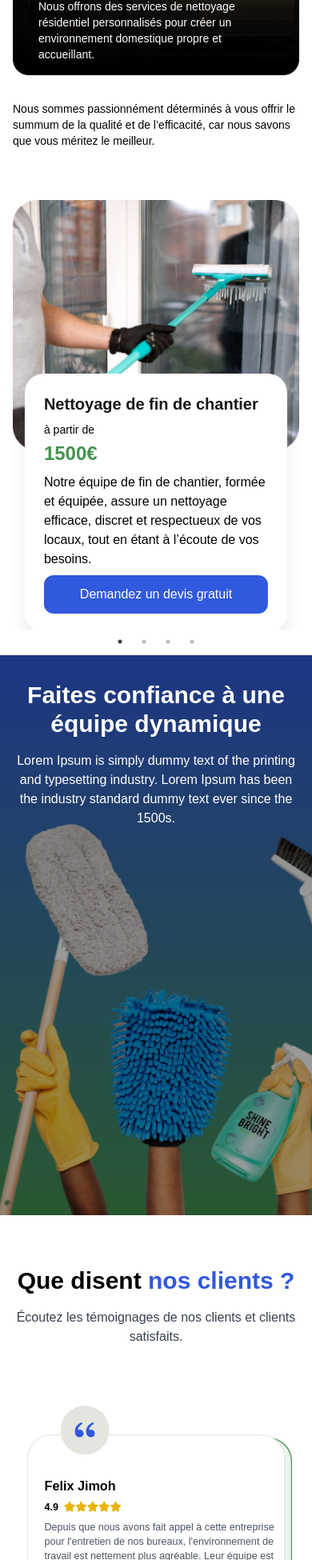
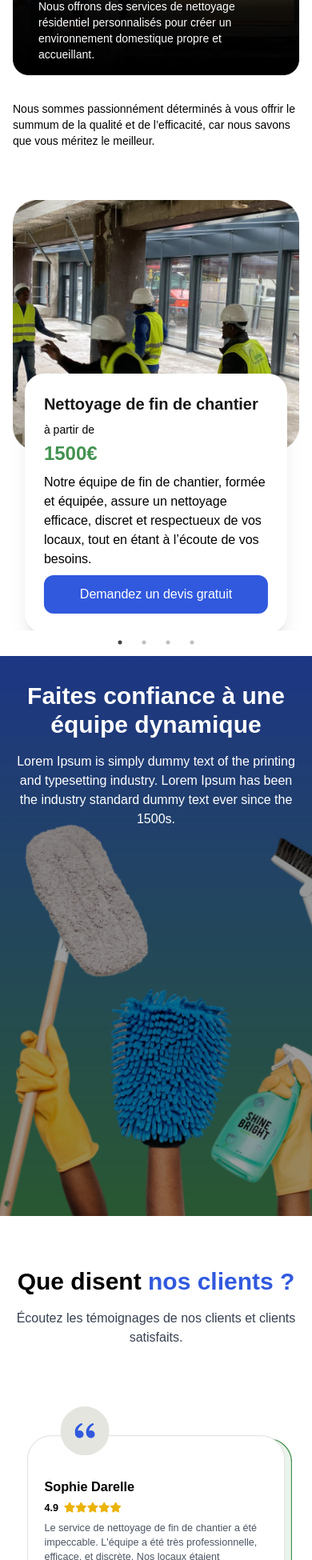
Before and after one commit to mohamedkonatepro/my-nimba-landing-page, a Next.js app: page / in a window 390 px wide. Shown: the part 2811-4761 px from the top of the page at 80% size. Built offline with nearby package versions, Linux system fonts and the light colour scheme.

Commit message:
add product and more review

```diff
--- a/src/components/CardReview.tsx
+++ b/src/components/CardReview.tsx
@@ -3,18 +3,22 @@ import Image from 'next/image';
 import { FaStar } from 'react-icons/fa';
 import QuoteBubble from './QuoteBubble';
 
-const CardReview = () => {
-  const [imageSrc, setImageSrc] = useState<string | null>(null); // Initialisez avec `null` pour éviter l'erreur
+type CardReviewProps = {
+  name: string;
+  reviewText: string;
+};
+
+const CardReview: React.FC<CardReviewProps> = ({ name, reviewText }) => {
+  const [imageSrc, setImageSrc] = useState<string | null>(null);
 
   useEffect(() => {
-    // Choisir aléatoirement entre les deux images
     const images = ['/img/Groupe 8917.svg', '/img/Groupe 8916.svg'];
     const randomImage = images[Math.floor(Math.random() * images.length)];
     setImageSrc(randomImage);
   }, []);
 
   if (!imageSrc) {
-    return null; // Ne pas afficher l'image tant que le `src` n'est pas défini
+    return null;
   }
 
   return (
@@ -22,7 +26,7 @@ const CardReview = () => {
       {/* Image de fond */}
       <Image
         src={imageSrc}
-        alt="Image de fond Groupe 8917"
+        alt="Image de fond"
         layout="responsive"
         width={300}
         height={100}
@@ -30,14 +34,14 @@ const CardReview = () => {
         className="relative"
       />
 
-      {/* QuoteBubble superposé, placé en haut */}
+      {/* QuoteBubble superposé */}
       <div className="absolute top-0 left-[5rem] transform -translate-x-1/2">
         <QuoteBubble />
       </div>
 
-      {/* Partie basse avec le texte, superposée sur l'image */}
+      {/* Partie basse avec le texte */}
       <div className="absolute bottom-0 left-0 w-full p-6 text-left bg-white bg-opacity-0">
-        <p className="text-black font-bold text-lg mb-1">Felix Jimoh</p>
+        <p className="text-black font-bold text-lg mb-1">{name}</p>
 
         {/* Note avec étoiles */}
         <div className="flex items-center justify-start mb-2">
@@ -50,9 +54,7 @@ const CardReview = () => {
         </div>
 
         {/* Texte descriptif */}
-        <p className="text-gray-600 text-sm">
-          {"Depuis que nous avons fait appel à cette entreprise pour l'entretien de nos bureaux, l'environnement de travail est nettement plus agréable. Leur équipe est toujours ponctuelle, discrète, et le travail est irréprochable."}
-        </p>
+        <p className="text-gray-600 text-sm">{reviewText}</p>
       </div>
     </div>
   );
--- a/src/components/Product.tsx
+++ b/src/components/Product.tsx
@@ -1,13 +1,20 @@
 import Image from 'next/image';
 
-const Product = () => {
+type ProductProps = {
+  imageSrc: string;
+  title: string;
+  price: number;
+  description: string;
+};
+
+const Product: React.FC<ProductProps> = ({ imageSrc, title, price, description }) => {
   return (
     <div className="max-w-sm mx-auto relative mb-56">
       {/* Image du produit */}
       <div className="w-full">
         <Image
-          src="/img/2150358980.png"
-          alt="Nettoyage de fin de chantier"
+          src={imageSrc}
+          alt={title}
           width={500}
           height={300}
           className="object-cover rounded-t-lg"
@@ -16,11 +23,11 @@ const Product = () => {
 
       {/* Bloc d'informations superposé sur l'image */}
       <div className="bg-white p-6 rounded-3xl shadow-xl absolute w-11/12 left-1/2 transform -translate-x-1/2 -translate-y-24">
-        <h3 className="text-xl font-bold mb-2">Nettoyage de fin de chantier</h3>
+        <h3 className="text-xl font-bold mb-2">{title}</h3>
         <p className="text-sm text-black mb-1">à partir de</p>
-        <p className="text-customGreen text-2xl font-bold mb-2">1500€</p>
+        <p className="text-customGreen text-2xl font-bold mb-2">{price}€</p>
         <p className="text-base text-black mb-2">
-          Notre équipe de fin de chantier, formée et équipée, assure un nettoyage efficace, discret et respectueux de vos locaux, tout en étant à l’écoute de vos besoins.
+          {description}
         </p>
 
         {/* Bouton d'appel à l'action */}
--- a/src/components/ReviewsSection.tsx
+++ b/src/components/ReviewsSection.tsx
@@ -1,22 +1,20 @@
 import React, { useState, useEffect } from 'react';
-import Slider from "react-slick"; // Importation de react-slick
-import "slick-carousel/slick/slick.css"; // Import des styles de slick-carousel
-import "slick-carousel/slick/slick-theme.css";
-import CardReview from './CardReview'; // Importation du composant CardReview
+import Slider from 'react-slick';
+import 'slick-carousel/slick/slick.css';
+import 'slick-carousel/slick/slick-theme.css';
+import CardReview from './CardReview';
 
 const ReviewsSection: React.FC = () => {
-  const [currentSlide, setCurrentSlide] = useState<number>(0); // État pour stocker la slide active
-  const [isMobile, setIsMobile] = useState<boolean>(false); // Pour vérifier si on est en mode mobile
+  const [currentSlide, setCurrentSlide] = useState<number>(0);
+  const [isMobile, setIsMobile] = useState<boolean>(false);
 
-  // Fonction pour détecter si l'utilisateur est sur mobile
   useEffect(() => {
     const handleResize = () => {
-      setIsMobile(window.innerWidth < 768); // Si l'écran est inférieur à 768px
+      setIsMobile(window.innerWidth < 768);
     };
 
-    // Exécuter lors du montage et à chaque redimensionnement
     window.addEventListener('resize', handleResize);
-    handleResize(); // Détecter à l'initialisation
+    handleResize();
 
     return () => {
       window.removeEventListener('resize', handleResize);
@@ -24,62 +22,76 @@ const ReviewsSection: React.FC = () => {
   }, []);
 
   const settings = {
-    dots: true, // Affiche des points sous le carrousel
-    infinite: true, // Boucle infinie des slides
-    speed: 500, // Vitesse de transition
-    slidesToShow: 3, // Nombre d'éléments visibles par slide (sur écran normal)
-    slidesToScroll: 1, // Nombre d'éléments à faire défiler
-    centerMode: true, // Active le mode centré
-    centerPadding: "0", // Retirer le padding pour une meilleure vue des cartes
-    beforeChange: (oldIndex: number, newIndex: number) => setCurrentSlide(newIndex), // Met à jour la slide active
+    dots: true,
+    infinite: true,
+    speed: 500,
+    slidesToShow: 3,
+    slidesToScroll: 1,
+    centerMode: true,
+    centerPadding: '0',
+    beforeChange: (oldIndex: number, newIndex: number) => setCurrentSlide(newIndex),
     responsive: [
       {
-        breakpoint: 1024, // Tablettes et écrans moyens
+        breakpoint: 1024,
         settings: {
-          slidesToShow: 2, // Afficher 2 slides sur les tablettes
+          slidesToShow: 2,
           slidesToScroll: 1,
           centerMode: true,
           arrows: true,
         },
       },
       {
-        breakpoint: 768, // Mobile et petits écrans
+        breakpoint: 768,
         settings: {
-          slidesToShow: 1, // Un seul élément visible sur mobile
+          slidesToShow: 1,
           slidesToScroll: 1,
-          arrows: false, // Supprime les flèches sur mobile
+          arrows: false,
         },
       },
     ],
   };
 
-  // Calcul de l'index central pour les écrans non mobiles
-  const centerIndex = isMobile ? currentSlide : Math.floor((currentSlide + 1) % 3); // Ajuster l'index pour centrer
+  const centerIndex = isMobile ? currentSlide : Math.floor((currentSlide + 1) % 3);
+
+  const reviews = [
+    {
+      name: 'Sophie Darelle',
+      reviewText:
+        "Le service de nettoyage de fin de chantier a été impeccable. L'équipe a été très professionnelle, efficace, et discrète. Nos locaux étaient parfaitement propres et prêts à l'usage. Je recommande vivement leurs services !",
+    },
+    {
+      name: 'Felix Jimoh',
+      reviewText:
+        "Depuis que nous avons fait appel à cette entreprise pour l'entretien de nos bureaux, l'environnement de travail est nettement plus agréable. Leur équipe est toujours ponctuelle, discrète, et le travail est irréprochable.",
+    },
+    {
+      name: 'Thomas Matt',
+      reviewText:
+        "Un excellent service de nettoyage résidentiel ! Ils ont su s'adapter à nos besoins spécifiques et ont laissé notre maison impeccable. Je suis très satisfait et je les recommande sans hésitation.",
+    },
+  ];
 
   return (
     <section className="py-16 px-0 md:px-8 bg-white">
       <div className="container mx-auto px-4 text-center">
-        {/* Titre de la section */}
         <h2 className="text-3xl md:text-[50px] font-bold mb-4 text-customBlue">
-          <span className='text-black'>Que disent</span> nos clients ?
+          <span className="text-black">Que disent</span> nos clients ?
         </h2>
 
-        {/* Texte descriptif */}
         <p className="text-base md:text-lg text-gray-700 max-w-2xl mx-auto mb-8">
           Écoutez les témoignages de nos clients et clients satisfaits.
         </p>
 
-        {/* Carrousel avec react-slick */}
         <div className="center w-full">
           <Slider {...settings} className="mt-10">
-            {[0, 1, 2].map((index) => (
+            {reviews.map((review, index) => (
               <div
                 key={index}
                 className={`w-full transition-transform duration-500 ease-in-out my-5 ${
                   centerIndex === index ? isMobile ? 'scale-90' : 'scale-110' : 'scale-90'
                 }`}
               >
-                <CardReview />
+                <CardReview name={review.name} reviewText={review.reviewText} />
               </div>
             ))}
           </Slider>
--- a/src/components/ServicesSection.tsx
+++ b/src/components/ServicesSection.tsx
@@ -82,10 +82,10 @@ const ServicesSection = () => {
 
         <div className="mt-16">
           <Slider {...settings}>
-            <Product />
-            <Product />
-            <Product />
-            <Product />
+            <Product imageSrc={"/img/Image-2024-03-22-a-14.52.50_f1784963x.png"} title={"Nettoyage de fin de chantier"} price={1500} description={"Notre équipe de fin de chantier, formée et équipée, assure un nettoyage efficace, discret et respectueux de vos locaux, tout en étant à l’écoute de vos besoins."}/>
+            <Product imageSrc={"/img/gloved-hands-young-african-american-man-with-duster-wiping-computer-screen-scaled.png"} title={"Entretient de bureau"} price={1500} description={"Un espace propre favorise un environnement sain et l’efficacité de votre équipe. Nous assurons la propreté de vos bureaux pour un lieu propice à la réussite."}/>
+            <Product imageSrc={"/img/afro-woman-holding-bucket-with-cleaning-items-2048x1366.png"} title={"Nettoyage de maison résidentielle"} price={1500} description={"Votre maison mérite l’attention qu’elle mérite. Nous offrons des services de nettoyage résidentiel personnalisés pour créer un environnement domestique propre et accueillant."}/>
+            <Product imageSrc={"/img/2150358980.png"} title={"Nettoyage des portes et des vitres"} price={1500} description={"Les détails font la différence. Nous nous assurons que chaque recoin, y compris les portes et les vitres, est d’une propreté impeccable, ajoutant une touche de perfection à votre espace."}/>
           </Slider>
         </div>
       </div>
```
